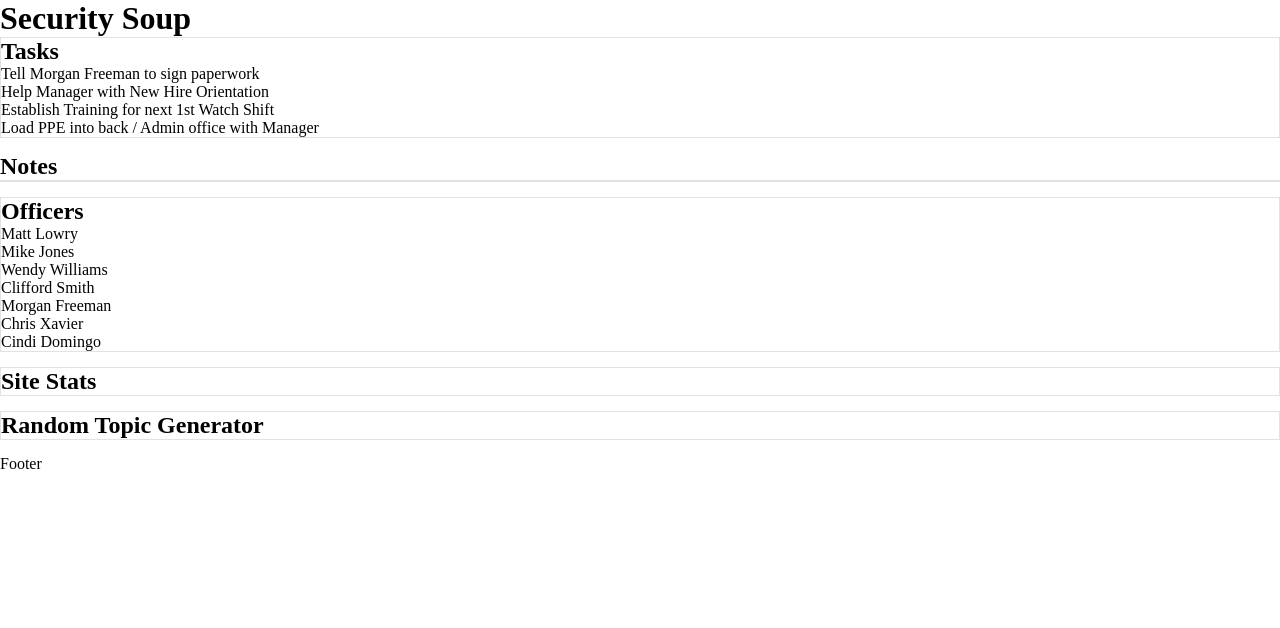
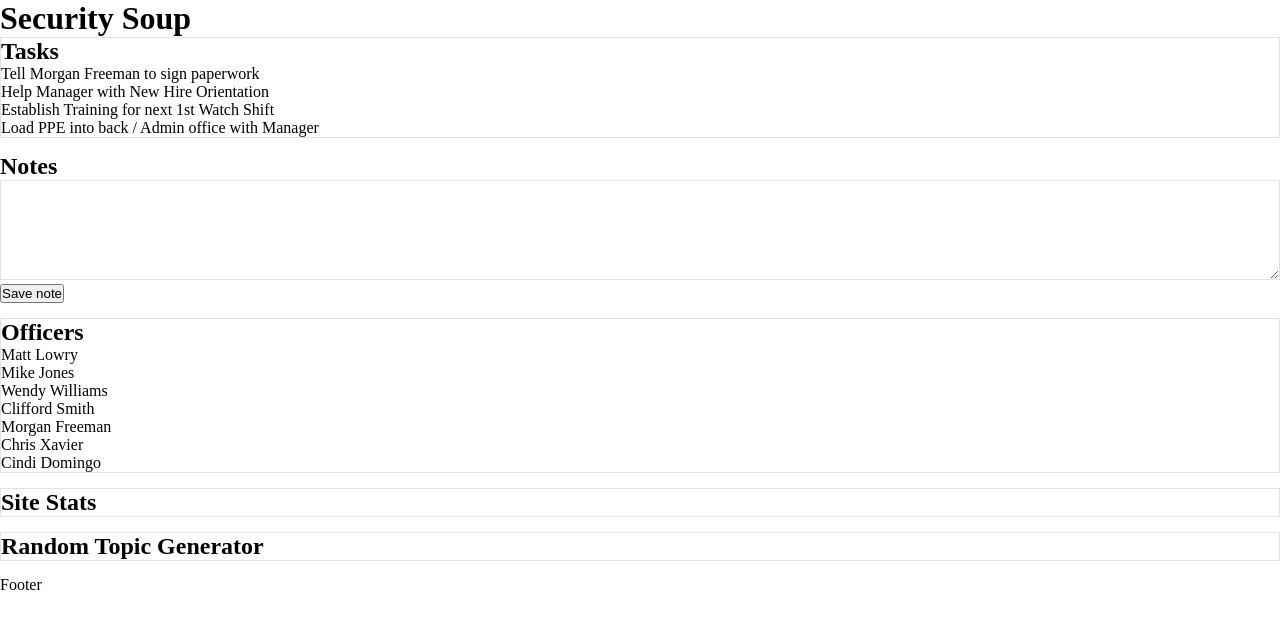
Before and after one commit to chrisvneal/security-soup, a React (Create React App) app: page / in a window 1280 px wide. Shown: the top 628 px of the page. Built offline with nearby package versions, Linux system fonts and the light colour scheme.

Commit message:
Create textarea and button element in Notes component

```diff
--- a/src/App.js
+++ b/src/App.js
@@ -1,3 +1,6 @@
+import React from "react";
+import Notes from "./components/Notes";
+
 import "./styles.scss";
 
 const App = () => {
@@ -16,10 +19,9 @@ const App = () => {
             <li>Load PPE into back / Admin office with Manager</li>
           </ul>
         </section>
-        <section>
-          <h2>Notes</h2>
-          <div className="section-border"></div>
-        </section>
+
+        <Notes />
+
         <section className="section-border">
           <h2>Officers</h2>
           <ul>
--- /dev/null
+++ b/src/components/Notes.js
@@ -0,0 +1,13 @@
+import React from "react";
+
+const Notes = () => {
+  return (
+    <section>
+      <h2>Notes</h2>
+      <textarea className="section-border note-space"></textarea>
+      <button>Save note</button>
+    </section>
+  );
+};
+
+export default Notes;
--- a/src/styles.scss
+++ b/src/styles.scss
@@ -15,3 +15,11 @@ section {
 .section-border {
   border: 1px solid $section-border__color;
 }
+
+.note-space {
+  min-height: 100px;
+}
+
+textarea {
+  width: 100%;
+}
```
